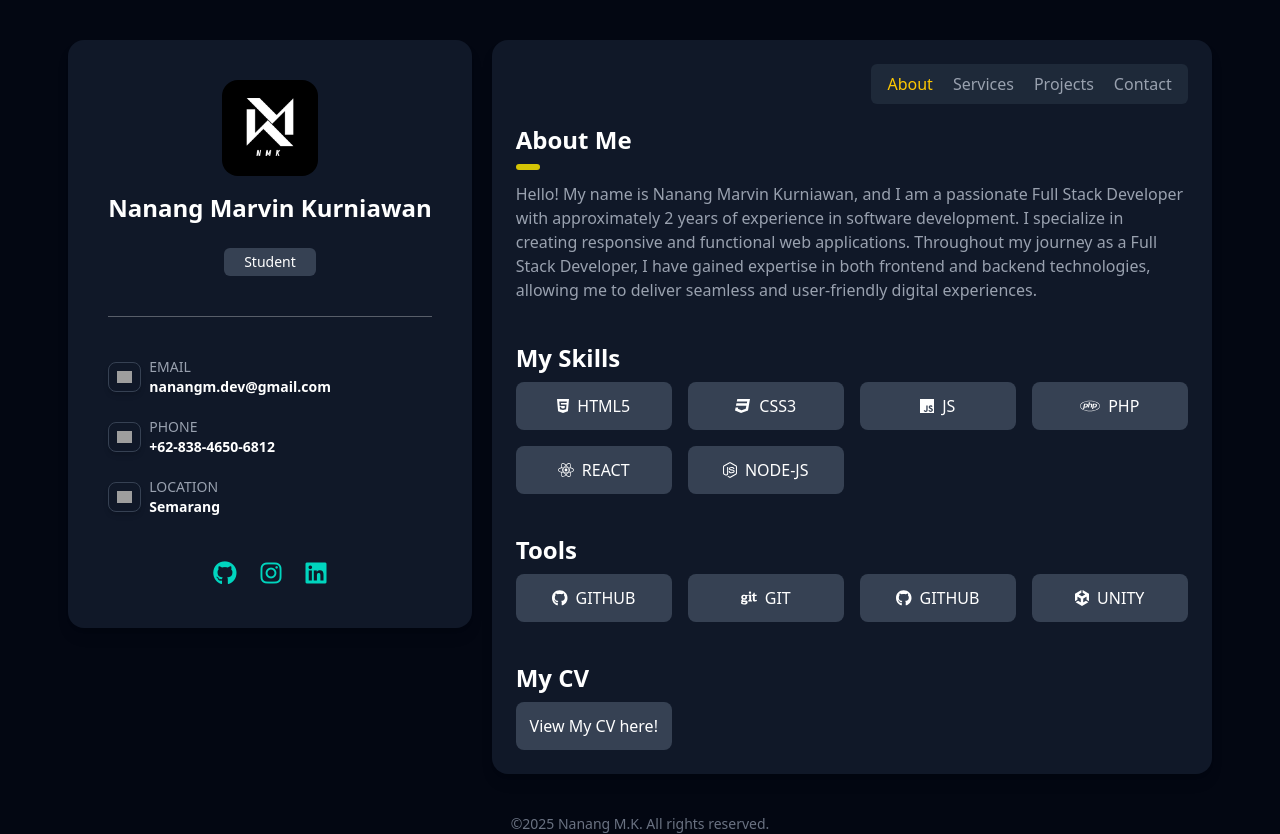
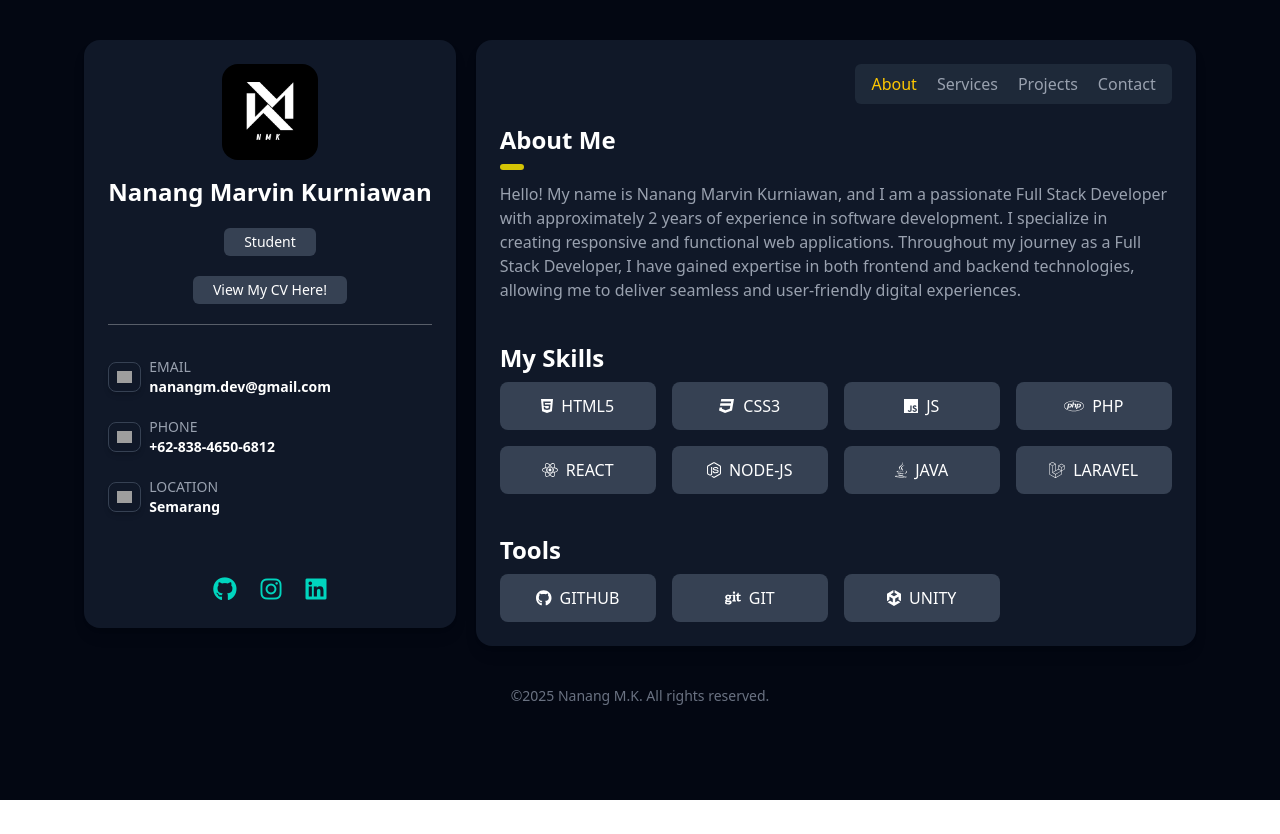
Before and after one commit to slashMK303/nanangmarvink, a React (Vite) app: page / in a window 1280 px wide. After the commit the page ends 800 px from the top, so only its background shows below. Built offline with nearby package versions, Linux system fonts and the light colour scheme; grey boxes are pictures that could not be loaded.

Commit message:
Update UI CV and Bug Fix

```diff
--- a/src/components/About.jsx
+++ b/src/components/About.jsx
@@ -8,6 +8,8 @@ import {
     faGithub,
     faGit,
     faUnity,
+    faJava,
+    faLaravel,
 } from "@fortawesome/free-brands-svg-icons";
 import { FontAwesomeIcon } from "@fortawesome/react-fontawesome";
 
@@ -26,25 +28,19 @@ function About() {
 
             <h3 className="mt-10 text-2xl font-bold">My Skills</h3>
             <div className="grid grid-cols-2 sm:grid-cols-4 gap-4 mt-2 h-fit">
-                {[faHtml5, faCss3, faJs, faPhp, faReact, faNodeJs].map(
-                    (icon, index) => (
-                        <span
-                            key={index}
-                            className="bg-gray-700 px-3 py-3 rounded-lg flex justify-center items-center hover:cursor-pointer hover:bg-teal-400/50"
-                        >
-                            <FontAwesomeIcon icon={icon} className="mr-2" />
-                            {icon.iconName.toUpperCase()}
-                        </span>
-                    )
-                )}
-            </div>
-
-            <h3 className="mt-10 text-2xl font-bold">Tools</h3>
-            <div className="grid grid-cols-2 sm:grid-cols-4 gap-4 mt-2 h-fit">
-                {[faGithub, faGit, faGithub, faUnity].map((icon, index) => (
+                {[
+                    faHtml5,
+                    faCss3,
+                    faJs,
+                    faPhp,
+                    faReact,
+                    faNodeJs,
+                    faJava,
+                    faLaravel,
+                ].map((icon, index) => (
                     <span
                         key={index}
-                        className="bg-gray-700 px-3 py-3 rounded-lg flex justify-center items-center hover:cursor-pointer hover:bg-teal-400/50"
+                        className="bg-gray-700 px-3 py-3 rounded-lg flex justify-center items-center hover:cursor-pointer hover:bg-teal-400/50 active:bg-teal-400/50"
                     >
                         <FontAwesomeIcon icon={icon} className="mr-2" />
                         {icon.iconName.toUpperCase()}
@@ -52,13 +48,17 @@ function About() {
                 ))}
             </div>
 
-            <h3 className="mt-10 text-2xl font-bold">My CV</h3>
+            <h3 className="mt-10 text-2xl font-bold">Tools</h3>
             <div className="grid grid-cols-2 sm:grid-cols-4 gap-4 mt-2 h-fit">
-                <a href="https://www.cake.me/nanang-marvin" target="_blank">
-                    <span className="bg-gray-700 px-3 py-3 rounded-lg flex justify-center items-center hover:cursor-pointer hover:bg-teal-400/50">
-                        View My CV here!
+                {[faGithub, faGit, faUnity].map((icon, index) => (
+                    <span
+                        key={index}
+                        className="bg-gray-700 px-3 py-3 rounded-lg flex justify-center items-center hover:cursor-pointer hover:bg-teal-400/50 active:bg-teal-400/50"
+                    >
+                        <FontAwesomeIcon icon={icon} className="mr-2" />
+                        {icon.iconName.toUpperCase()}
                     </span>
-                </a>
+                ))}
             </div>
         </>
     );
--- a/src/components/Index.jsx
+++ b/src/components/Index.jsx
@@ -12,7 +12,7 @@ export default function Profile() {
         <div className="relative flex flex-col min-h-screen bg-gray-950 text-white">
             <div className="flex flex-col lg:flex-row items-start justify-center gap-5 p-5 lg:p-10">
                 {/* Profile content */}
-                <div className="card-profile bg-gray-900 p-5 lg:p-10 rounded-2xl shadow-lg text-center w-full lg:w-auto lg:h-147">
+                <div className="card-profile bg-gray-900 p-5 lg:p-6 rounded-2xl shadow-lg text-center w-full lg:w-auto lg:h-147">
                     <img
                         src="img/profile.jpg"
                         alt="Profile"
@@ -21,13 +21,20 @@ export default function Profile() {
                     <h2 className="mt-4 text-2xl font-bold">
                         Nanang Marvin Kurniawan
                     </h2>
-                    <span className="mt-6 bg-gray-700 text-sm px-5 py-1 rounded-md mt-2 inline-block">
+                    <span className="mt-5 bg-gray-700 text-sm px-5 py-1 rounded-md mt-2 inline-block">
                         Student
                     </span>
+                    <br />
 
-                    <hr className="line mx-auto mt-10" />
+                    <a href="https://www.cake.me/nanang-marvin" target="_blank">
+                        <span className="bg-gray-700 text-sm px-5 py-1 rounded-md mt-5 inline-block hover:cursor-pointer hover:bg-teal-400/50 active:bg-teal-400/50k">
+                            View My CV Here!
+                        </span>
+                    </a>
 
-                    <div className="mt-10 text-sm text-gray-400 space-y-1 text-left">
+                    <hr className="line mx-auto mt-5" />
+
+                    <div className="text-sm text-gray-400 space-y-1 text-left mb-6">
                         <div className="flex items-center">
                             <div className="border border-gray-700 rounded-lg shadow-md p-2 flex justify-center items-center mr-2">
                                 <img
@@ -74,7 +81,8 @@ export default function Profile() {
                             </div>
                         </div>
                     </div>
-                    <div className="flex justify-center space-x-6 mt-10 text-2xl">
+
+                    <div className="flex justify-center space-x-6 mt-14 text-2xl">
                         <a
                             href="https://github.com/slashMK303"
                             className="text-teal-400 hover:text-teal-300"
--- a/src/components/Project.jsx
+++ b/src/components/Project.jsx
@@ -17,7 +17,7 @@ function Projects() {
                         name: "Personal Website",
                         language: [faReact],
                         desc: "My personal website use React",
-                        link: "https://nanangmarvin.vercel.app/",
+                        link: "https://nanangmarvin.my.id/",
                         imageSrc: "img/personalweb.jpg",
                     },
                     // {
@@ -33,7 +33,7 @@ function Projects() {
                         href={item.link}
                         target="_blank"
                         rel="noopener noreferrer"
-                        className="hover:bg-gray-800/50 hover:text-amber-400 px-3 py-3 rounded-lg justify-center items-center text-md"
+                        className="hover:bg-gray-800/50 hover:text-amber-400 active:text-amber-400 px-3 py-3 rounded-lg justify-center items-center text-md"
                     >
                         <img
                             src={item.imageSrc}
--- a/src/components/Service.jsx
+++ b/src/components/Service.jsx
@@ -2,7 +2,7 @@ function Service() {
     return (
         <>
             <div className="grid grid-cols-1 sm:grid-cols-2 gap-4 mt-2 h-fit">
-                <div className="border border-gray-700 bg-gray-800/30 px-3 py-3 rounded-lg flex justify-center items-center cursor-pointer hover:bg-amber-300/10">
+                <div className="border border-gray-700 bg-gray-800/30 px-3 py-3 rounded-lg flex justify-center items-center cursor-pointer hover:bg-amber-300/10 active:bg-amber-300/10">
                     <div className="flex justify-center items-center mr-2">
                         <img
                             src="img/web.webp"
@@ -21,7 +21,7 @@ function Service() {
                         </p>
                     </div>
                 </div>
-                <div className="border border-gray-700 bg-gray-800/30 px-3 py-3 rounded-lg flex justify-center items-center cursor-pointer hover:bg-amber-300/10">
+                <div className="border border-gray-700 bg-gray-800/30 px-3 py-3 rounded-lg flex justify-center items-center cursor-pointer hover:bg-amber-300/10 active:bg-amber-300/10">
                     <div className="flex justify-center items-center mr-2">
                         <img
                             src="img/game.webp"
@@ -41,7 +41,7 @@ function Service() {
                         </p>
                     </div>
                 </div>
-                <div className="border border-gray-700 bg-gray-800/30 px-3 py-3 rounded-lg flex justify-center items-center cursor-pointer hover:bg-amber-300/10">
+                <div className="border border-gray-700 bg-gray-800/30 px-3 py-3 rounded-lg flex justify-center items-center cursor-pointer hover:bg-amber-300/10 active:bg-amber-300/10">
                     <div className="flex justify-center items-center mr-2">
                         <img
                             src="img/modeling.webp"
```
